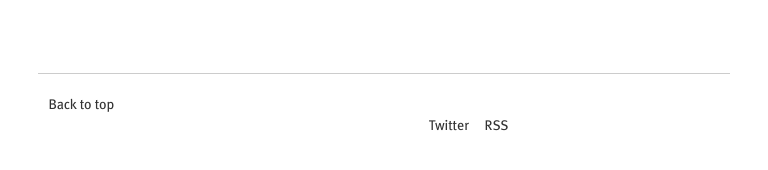
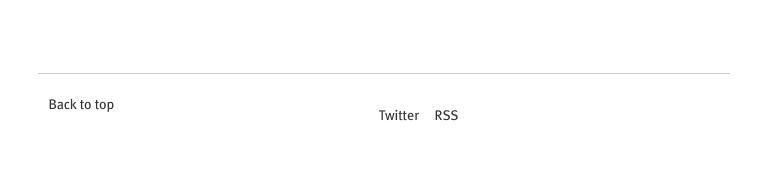
Before and after one commit to aacyun/jianxioy.github.com, a Jekyll site: the page built from index.html, in a window 768 px wide. Shown: the part 685-855 px from the top of the page. Built offline with Jekyll 4.4.1, drawn with Linux system fonts in a browser that asks for light colours; Markdown is read by kramdown in place of the engine named in the settings.

Commit message:
Testing iPad

```diff
--- a/static/css/layout.css
+++ b/static/css/layout.css
@@ -179,6 +179,11 @@ a:hover {
 			left: 30px;
 			bottom: 39px;
 		}
+		.offsite-links {
+			position: relative;
+			right: 50px;
+			top: -10px;
+		}
 	}
 
 	/* All Mobile Sizes (devices and browser) */
```
